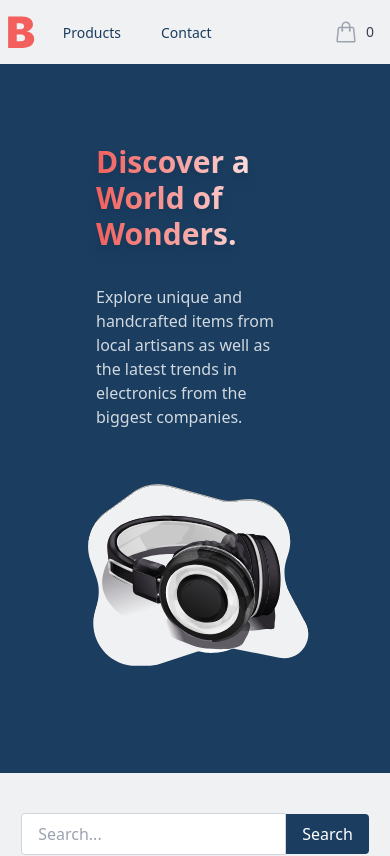
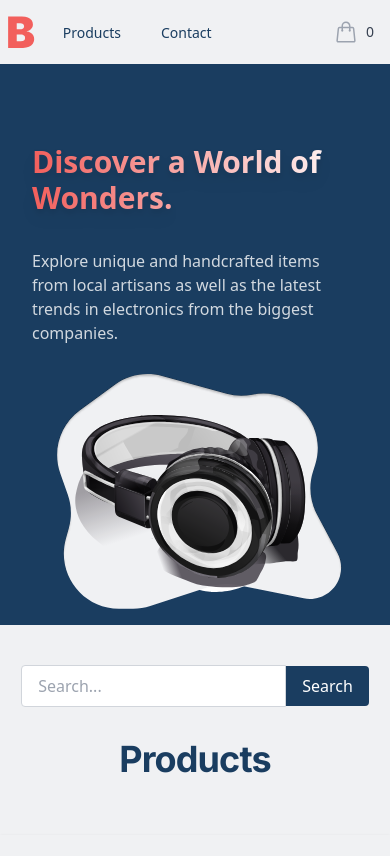
Before and after one commit to Liisagrant/CA-react-BazaarVerse, a React (Vite) app: page / in a window 390 px wide. Shown: the top 856 px of the page. Built offline with nearby package versions, Linux system fonts and the light colour scheme; no server answers.

Commit message:
fremoved som padding on mobile and just fixed some padding on all products for it to look good on mobile

```diff
--- a/src/components/pages/HomePage/HeroBanner.jsx
+++ b/src/components/pages/HomePage/HeroBanner.jsx
@@ -3,11 +3,11 @@ import HeroBannerImg from "../../../../public/assets/heroimg.svg";
 
 const HeroBanner = () => {
   return (
-    <div className="bg-main p-20 w-full">
+    <div className="bg-main p-4 md:p-20 w-full">
       <div className="flex flex-col max-w-7xl mx-auto md:flex-row lg:px-10">
         <div className="px-4 flex flex-col items-center justify-center">
           <h1
-            className="text-bold text-3xl font-black drop-shadow-lg md:text-4xl lg:text-7xl"
+            className=" pt-16 md:pt-0 text-bold text-3xl font-black drop-shadow-lg md:text-4xl lg:text-7xl"
             style={{
               background: "linear-gradient(90deg, #F25F5C, #FFFFFF)",
               WebkitBackgroundClip: "text",
--- a/src/components/pages/ProductsPage/AllProducts.jsx
+++ b/src/components/pages/ProductsPage/AllProducts.jsx
@@ -32,10 +32,10 @@ const AllProducts = () => {
   };
 
   return (
-    <div className="mx-auto max-w-7xl mt-10 px-4 sm:px-6 lg:px-8 rounded-sm">
+    <div className="mx-auto max-w-7xl mt-10 lg:px-8 rounded-sm">
       <SearchBar onSearch={handleSearch} />
       <div className="bg-background">
-        <div className="mx-auto max-w-2xl px-4 sm:px-6 lg:max-w-7xl lg:px-8">
+        <div className="mx-auto max-w-2xl lg:max-w-7xl lg:px-8">
           <h2 className="text-4xl text-main font-inter font-bold tracking-tight text-mintcream text-center">
             Products
           </h2>
@@ -49,7 +49,7 @@ const AllProducts = () => {
               return (
                 <div
                   key={product.id}
-                  className="group relative flex flex-col gap-y-3 p-4 bg-mintcream mx-auto min-w-0 w-[310px] h-96 md:w-60 lg:w-64"
+                  className="group relative flex flex-col gap-y-3 md:p-4 bg-mintcream mx-auto min-w-0 w-[300px] h-96 md:w-60 lg:w-64"
                 >
                   <div className="bg-white shadow-md rounded-lg p-4 h-full w-full flex flex-col">
                     <div className="relative flex-grow">
```
